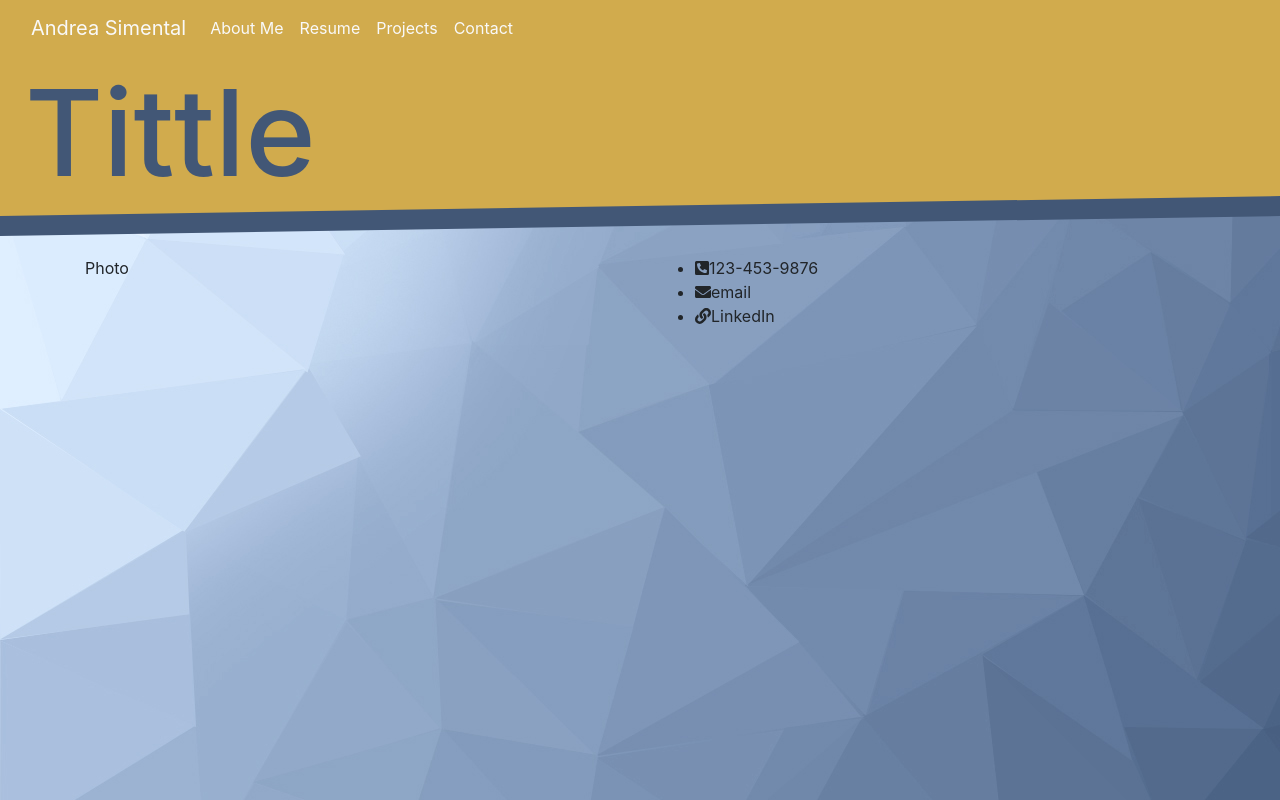
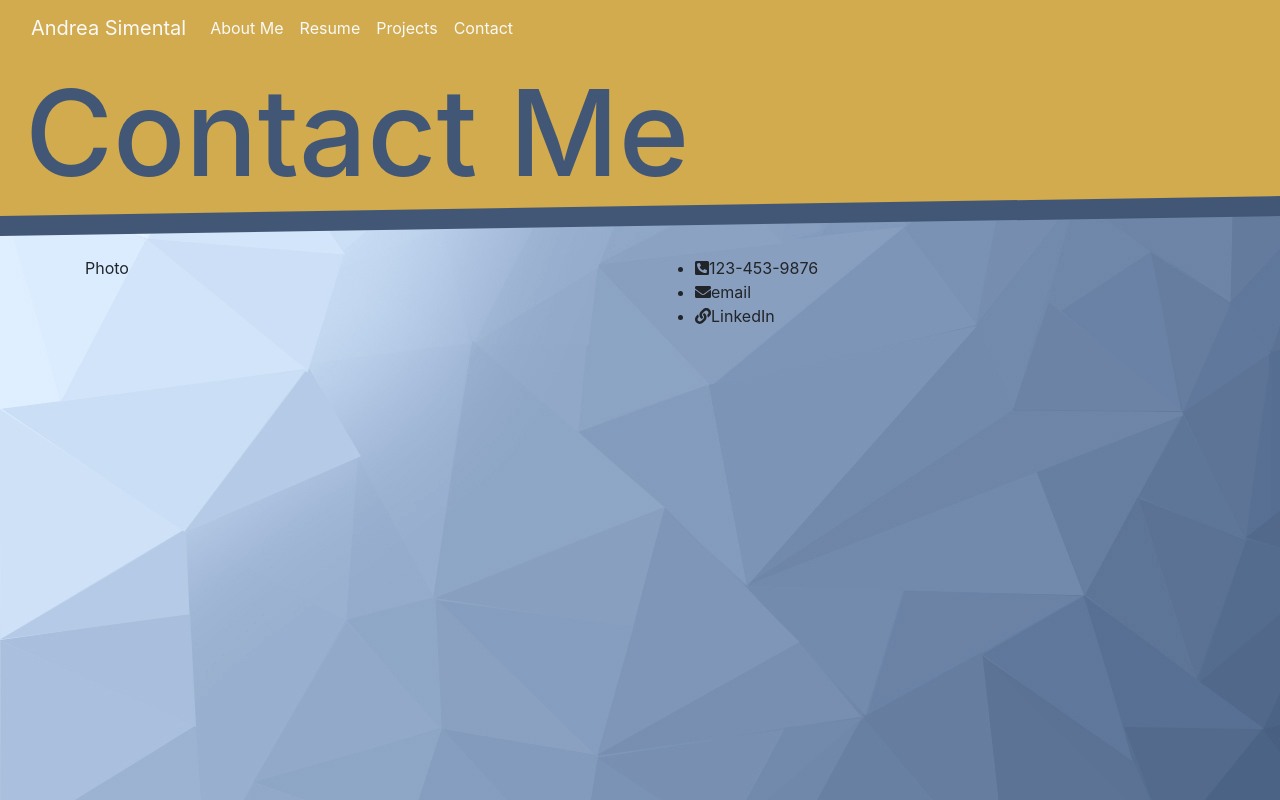
Before and after one commit to anlsim/anlsim.github.io, a React (Create React App) app: page /contact in a window 1280 px wide. Built offline with nearby package versions, Linux system fonts and the light colour scheme.

Commit message:
Adding title names dynamically for all pages

```diff
--- a/src/App.js
+++ b/src/App.js
@@ -16,7 +16,36 @@ import AboutMePage from './pages/AboutMePage';
 
 
 
-function App() {
+class App extends Component {
+  constructor (props){
+    super(props);
+    this.state = {
+      title: 'Andrea Simental',
+      headerLinks: [
+          {title: 'Home', path: '/'},
+          {title: 'About Me', path: '/about'},
+          {title: 'Projects', path: '/projecst'},
+          {title: 'Resume', path: '/resume'},
+          {title: 'Contact Me', path: '/contact'},
+      ],
+      home: {
+        title: 'Andrea\'s Portfolio',
+      },
+      about: {
+        title: 'About Me'
+      },
+      projects: {
+        title: 'Projects'
+      },
+      resume: {
+        title: 'Resume'
+      },
+      contact: {
+        title: 'Contact Me'
+      }
+    }
+  }
+  render(){
     return (
       <>
       <Router>
@@ -25,11 +54,11 @@ function App() {
         </div>
         <Switch>
             <div>
-              <Route path="/" component= {HomePage} exact/>
-              <Route path="/about" component= {AboutMePage} />
-              <Route path="/resume" component= {ResumePage} />
-              <Route path="/projects" component= {ProjectsPage} />
-              <Route path="/contact" component= {ContactPage} />
+                <Route path="/" exact render={() => <HomePage title={this.state.home.title}/> }/>
+                <Route path="/about" render={() => <AboutMePage title={this.state.about.title} />}  />
+                <Route path="/resume" render={() => <ResumePage title={this.state.resume.title} />}  />
+                <Route path="/projects" render={() => <ProjectsPage title={this.state.projects.title} />}  />
+                <Route path="/contact" render={() => <ContactPage title={this.state.contact.title} />}  />
             </div>
 
         </Switch>
@@ -38,7 +67,10 @@ function App() {
 
       <div></div>
      </>
-  );
+    )
+
+  }
+
 }
 
 export default App;
--- a/src/components/SectionTitle.js
+++ b/src/components/SectionTitle.js
@@ -1,10 +1,13 @@
 import React from 'react';
 import '../styles/sectionTitle.scss';
 
-const SectionTitle = () => {
+const SectionTitle = (props) => {
     return (
+
         <div className= 'hero'>
-            <div className='hero-img'><h1 className='text'>Tittle</h1></div>
+            <div className='hero-img'>
+                <h1 className='text'>{props.title}</h1>
+            </div>
 
         </div>
     )
--- a/src/pages/AboutMePage.js
+++ b/src/pages/AboutMePage.js
@@ -1,10 +1,10 @@
 import React from 'react';
 import SectionTitle from '../components/SectionTitle';
 
-const AboutMePage = () => {
+const AboutMePage = (props) => {
     return (
       <>
-      <SectionTitle />
+      <SectionTitle  title={props.title}/>
       <div className="container pt-2">
 
         <div className="container bg-primary pt-5">
--- a/src/pages/ContactPage.js
+++ b/src/pages/ContactPage.js
@@ -3,10 +3,10 @@ import { FontAwesomeIcon } from '@fortawesome/react-fontawesome';
 import { faPhoneSquareAlt, faEnvelope, faLink } from '@fortawesome/free-solid-svg-icons';
 import SectionTitle from '../components/SectionTitle';
 
-const ContactPage = () => {
+const ContactPage = (props) => {
     return (
         <>
-        <SectionTitle/>
+        <SectionTitle title={props.title}/>
         <div className="container">
 
                 <div className="row center">
--- a/src/pages/ProjectsPage.js
+++ b/src/pages/ProjectsPage.js
@@ -2,12 +2,12 @@ import React from 'react';
 import ProjectMenu from '../components/ProjectMenu';
 import SectionTitle from '../components/SectionTitle';
 
-const ProjectsPage = () => {
+const ProjectsPage = (props) => {
     return (
 
             <main>
 
-           <SectionTitle/>
+           <SectionTitle title={props.title}/>
 
             <div className="container">
             <ProjectMenu/>
--- a/src/pages/ResumePage.js
+++ b/src/pages/ResumePage.js
@@ -3,10 +3,10 @@ import SectionTitle from '../components/SectionTitle';
 
 
 
-const ResumePage = () => {
+const ResumePage = (props) => {
     return (
         <main>
-            <SectionTitle />
+            <SectionTitle title={props.title}/>
         </main>
 
     )
```
Lines whose indentation alone changed are shown as unchanged.
